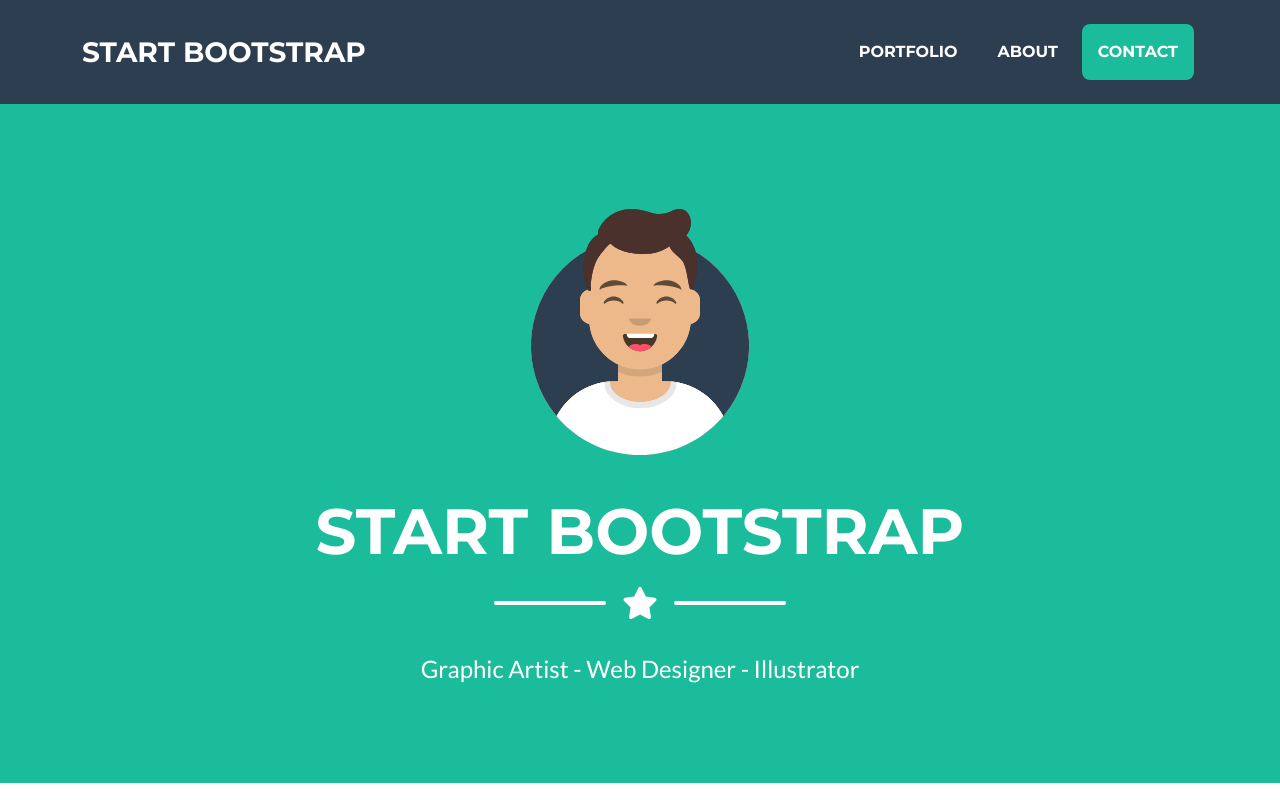
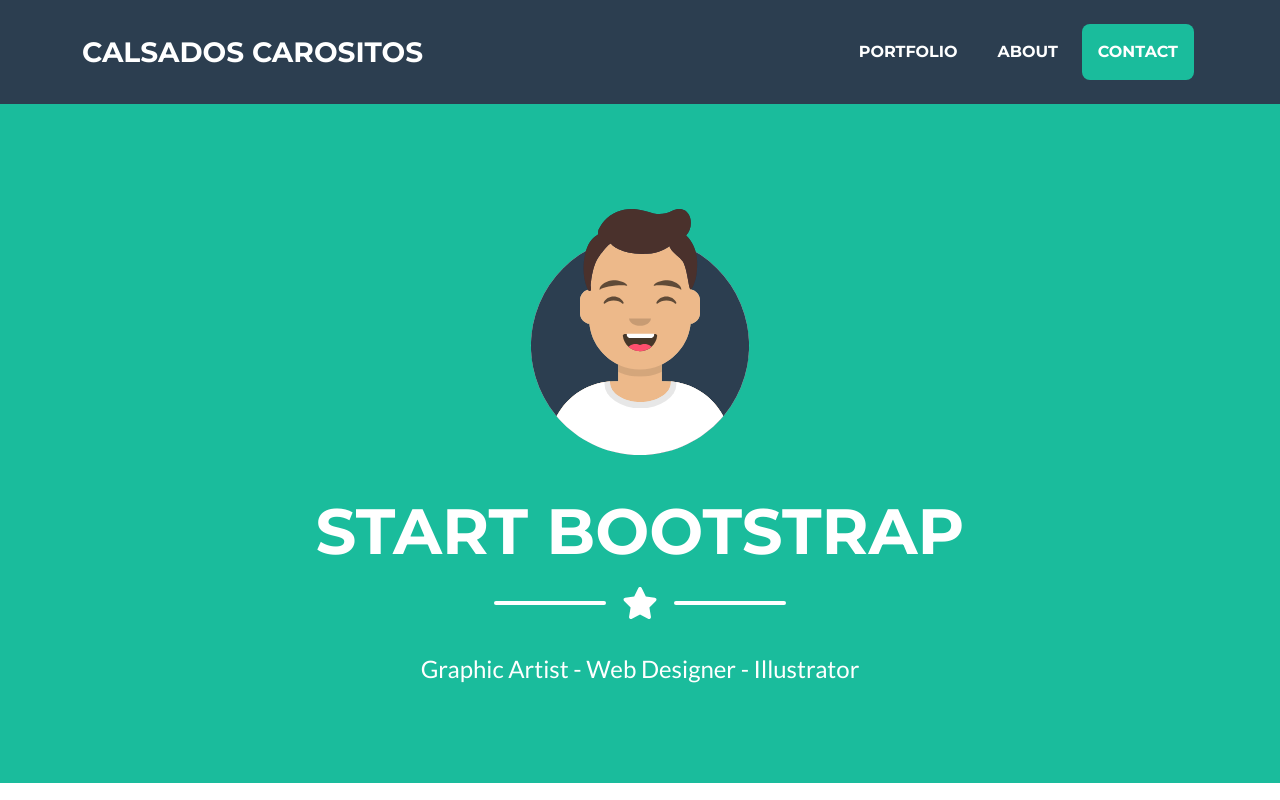
Before and after one commit to KarenMora19/CALZADOS-CAROSITOS, a plain HTML site: page index.html in a window 1280 px wide. Shown: the top 800 px of the page. Drawn offline with nearby package versions, Linux system fonts and the light colour scheme.

Commit message:
Update index.html

```diff
--- a/index.html
+++ b/index.html
@@ -20,7 +20,7 @@
         <!-- Navigation-->
         <nav class="navbar navbar-expand-lg bg-secondary text-uppercase fixed-top" id="mainNav">
             <div class="container">
-                <a class="navbar-brand" href="#page-top">Start Bootstrap</a>
+                <a class="navbar-brand" href="#page-top">CALSADOS CAROSITOS</a>
                 <button class="navbar-toggler text-uppercase font-weight-bold bg-primary text-white rounded" type="button" data-bs-toggle="collapse" data-bs-target="#navbarResponsive" aria-controls="navbarResponsive" aria-expanded="false" aria-label="Toggle navigation">
                     Menu
                     <i class="fas fa-bars"></i>
```
